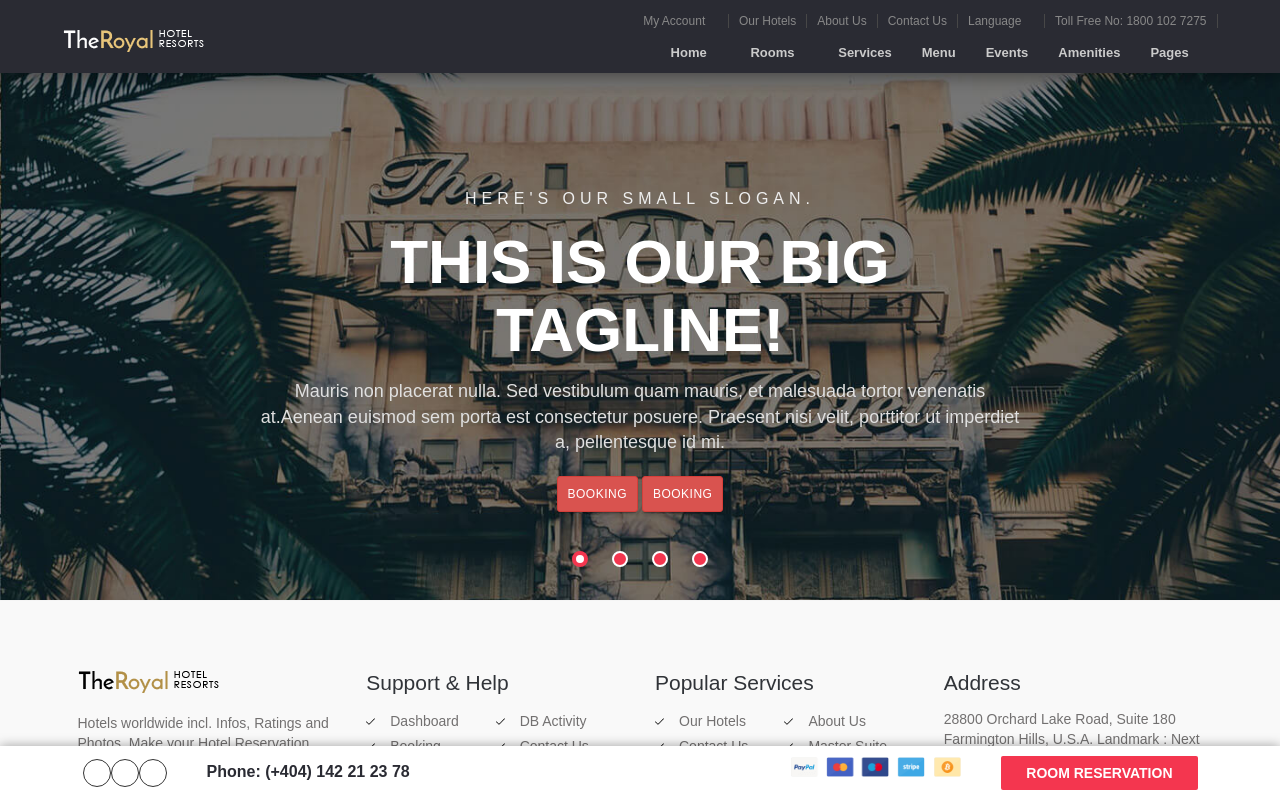
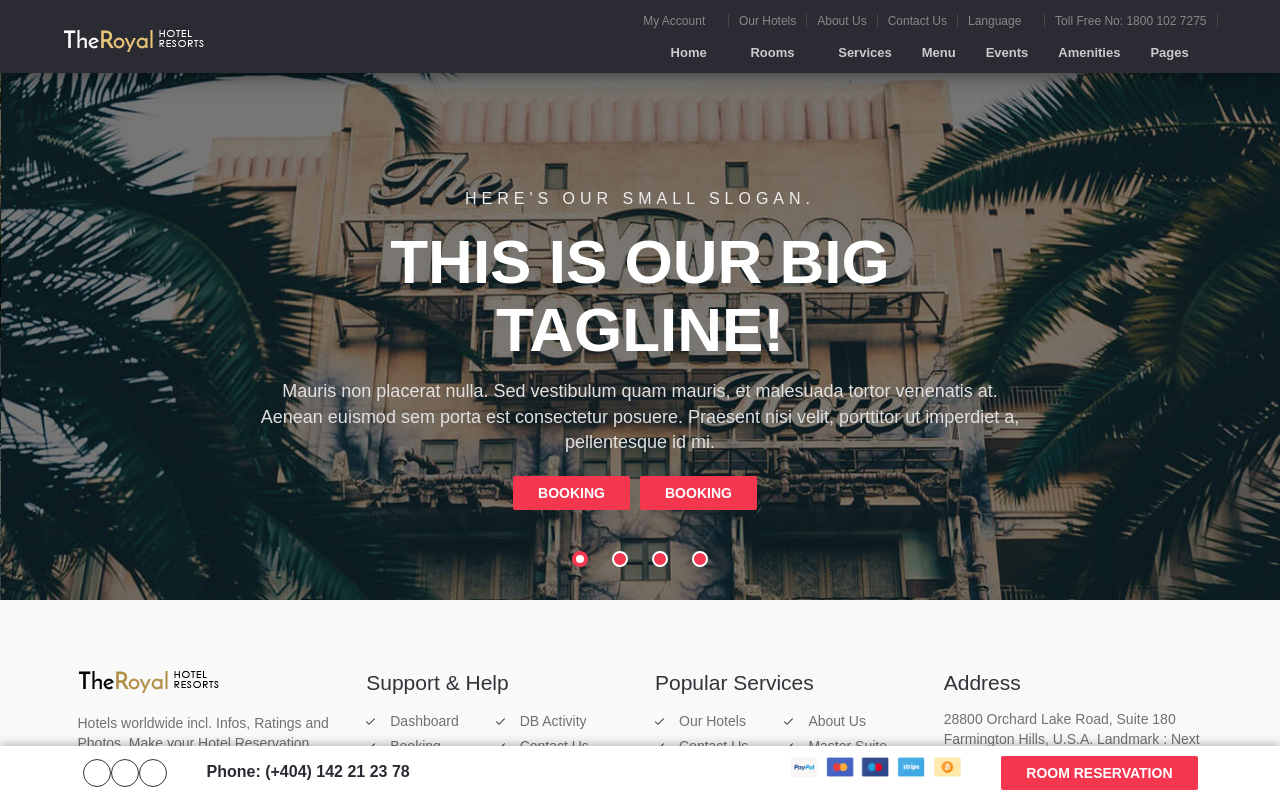
Before and after one commit to Minor-project-2/review-system, a React (Create React App) app: page / in a window 1280 px wide. Shown: the top 798 px of the page. Built offline with nearby package versions, Linux system fonts and the light colour scheme; a web font is replaced by a local one.

Commit message:
3rd commit

```diff
--- a/src/MyComponents/Banner.js
+++ b/src/MyComponents/Banner.js
@@ -1,4 +1,5 @@
 import React from 'react'
+import { Link } from "react-router-dom";
 
 export const Banner = () => {
     return (
@@ -11,7 +12,11 @@ export const Banner = () => {
 							<div className="caption center-align slid-cap">
 								<h5 className="light grey-text text-lighten-3">Here's our small slogan.</h5>
 								<h2>This is our big Tagline!</h2>
-							<p>Mauris non placerat nulla. Sed vestibulum quam mauris, et malesuada tortor venenatis at.Aenean euismod sem porta est consectetur posuere. Praesent nisi velit, porttitor ut imperdiet a, pellentesque id mi.</p> <button className="btn btn-sm btn-danger waves-effect waves-light m-5">Booking</button> <button className="btn btn-sm btn-danger waves-effect waves-light">Booking</button>
+								<p>Mauris non placerat nulla. Sed vestibulum quam mauris, et malesuada tortor venenatis at.
+								   Aenean euismod sem porta est consectetur posuere. Praesent nisi velit, porttitor ut imperdiet a,
+								   pellentesque id mi.</p>
+								<Link to="#!" className="waves-effect waves-light">Booking</Link>
+								<Link to="#!" className="waves-effect waves-light">Booking</Link>
 							</div>
 						</li>
 						<li>
@@ -19,21 +24,32 @@ export const Banner = () => {
 							<div className="caption center-align slid-cap">
 								<h5 className="light grey-text text-lighten-3">Here's our small slogan.</h5>
 								<h2>This is our big Tagline!</h2>
-							<p>Mauris non placerat nulla. Sed vestibulum quam mauris, et malesuada tortor venenatis at.Aenean euismod sem porta est consectetur posuere. Praesent nisi velit, porttitor ut imperdiet a, pellentesque id mi.</p> <button className="btn btn-sm btn-danger waves-effect waves-light m-5">Booking</button> <button className="btn btn-sm btn-danger waves-effect waves-light">Booking</button> </div>
+								<p>Mauris non placerat nulla. Sed vestibulum quam mauris, et malesuada tortor venenatis at.
+								   Aenean euismod sem porta est consectetur posuere. Praesent nisi velit, porttitor ut imperdiet a,
+								   pellentesque id mi.</p>
+								<Link to="#!" className="waves-effect waves-light">Booking</Link>
+								<Link to="#!" className="waves-effect waves-light">Booking</Link>
+							</div>
 						</li>
 						<li>
 							<img src="images/slider/3.jpg" alt="" />
 							<div className="caption center-align slid-cap">
 								<h5 className="light grey-text text-lighten-3">Here's our small slogan.</h5>
 								<h2>This is our big Tagline!</h2>
-							<p>Mauris non placerat nulla. Sed vestibulum quam mauris, et malesuada tortor venenatis at.Aenean euismod sem porta est consectetur posuere. Praesent nisi velit, porttitor ut imperdiet a, pellentesque id mi.</p> <button className="btn btn-sm btn-danger waves-effect waves-light m-5">Booking</button> <button className="btn btn-sm btn-danger waves-effect waves-light">Booking</button> </div>
+								<p>Mauris non placerat nulla. Sed vestibulum quam mauris, et malesuada tortor venenatis at.
+								   Aenean euismod sem porta est consectetur posuere. Praesent nisi velit, porttitor ut imperdiet a,
+								   pellentesque id mi.</p>
+								<Link to="#!" className="waves-effect waves-light">Booking</Link>
+								<Link to="#!" className="waves-effect waves-light">Booking</Link>
+							</div>
 						</li>
 						<li>
 							<img src="images/slider/4.jpg" alt="" />
 							<div className="caption center-align slid-cap">
 								<h5 className="light grey-text text-lighten-3">Here's our small slogan.</h5>
 								<h2>This is our big Tagline!</h2>
-							<p>Mauris non placerat nulla. Sed vestibulum quam mauris, et malesuada tortor venenatis at.Aenean euismod sem porta est consectetur posuere. Praesent nisi velit, porttitor ut imperdiet a, pellentesque id mi.</p> <button className="btn btn-sm btn-danger waves-effect waves-light m-5">Booking</button> <button className="btn btn-sm btn-danger waves-effect waves-light" >Booking</button> </div>
+								<p>Mauris non placerat nulla. Sed vestibulum quam mauris, et malesuada tortor venenatis at.Aenean euismod sem porta est consectetur posuere. Praesent nisi velit, porttitor ut imperdiet a, pellentesque id mi.</p> <Link className="waves-effect waves-light">Booking</Link> <Link className="waves-effect waves-light" >Booking</Link>
+							</div>
 						</li>
 					</ul>
 				</div>
```
Also changed, not shown: src/MyComponents/NavBar.js (+2 -13 lines). Lines whose indentation alone changed are shown as unchanged.
